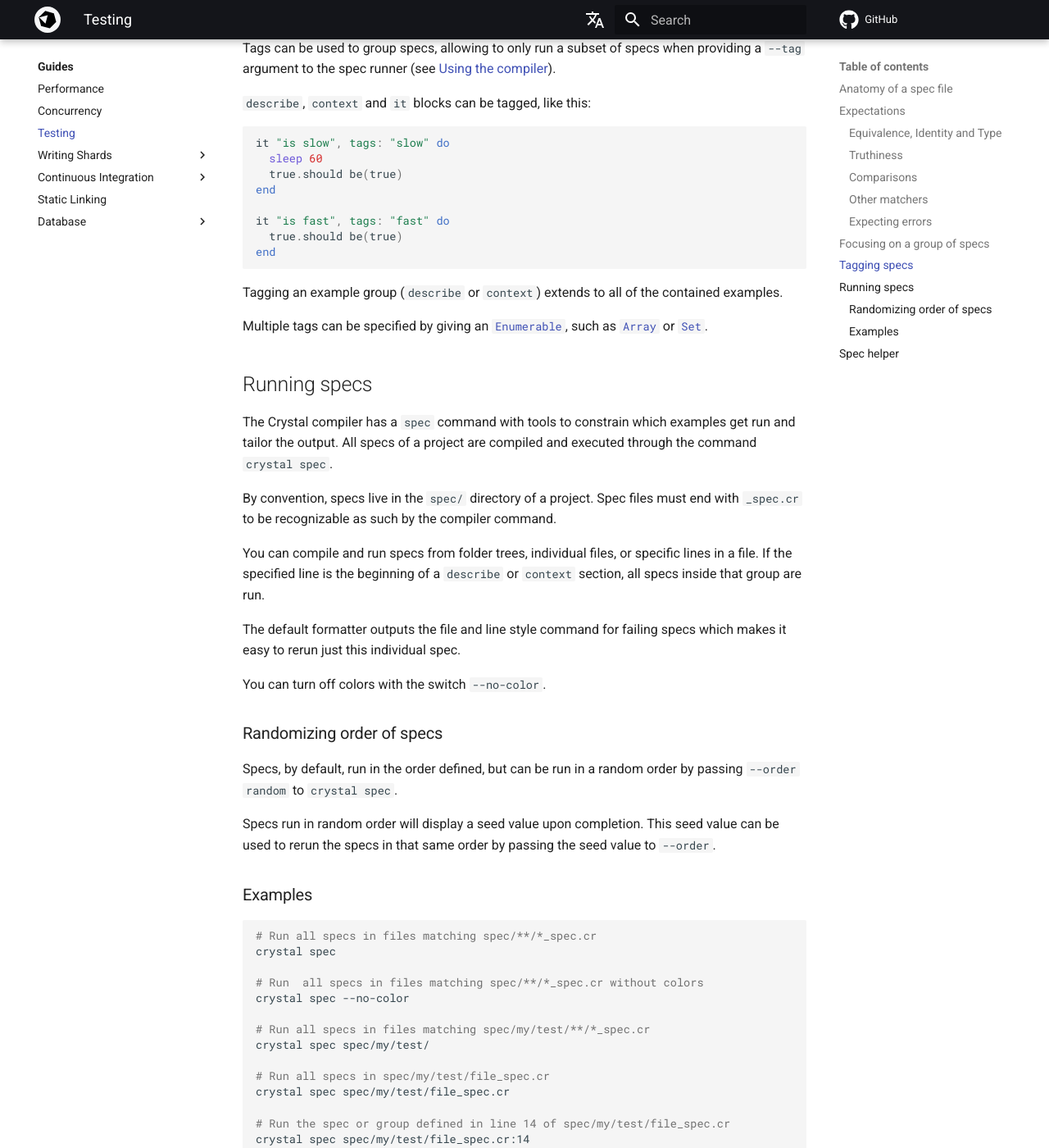
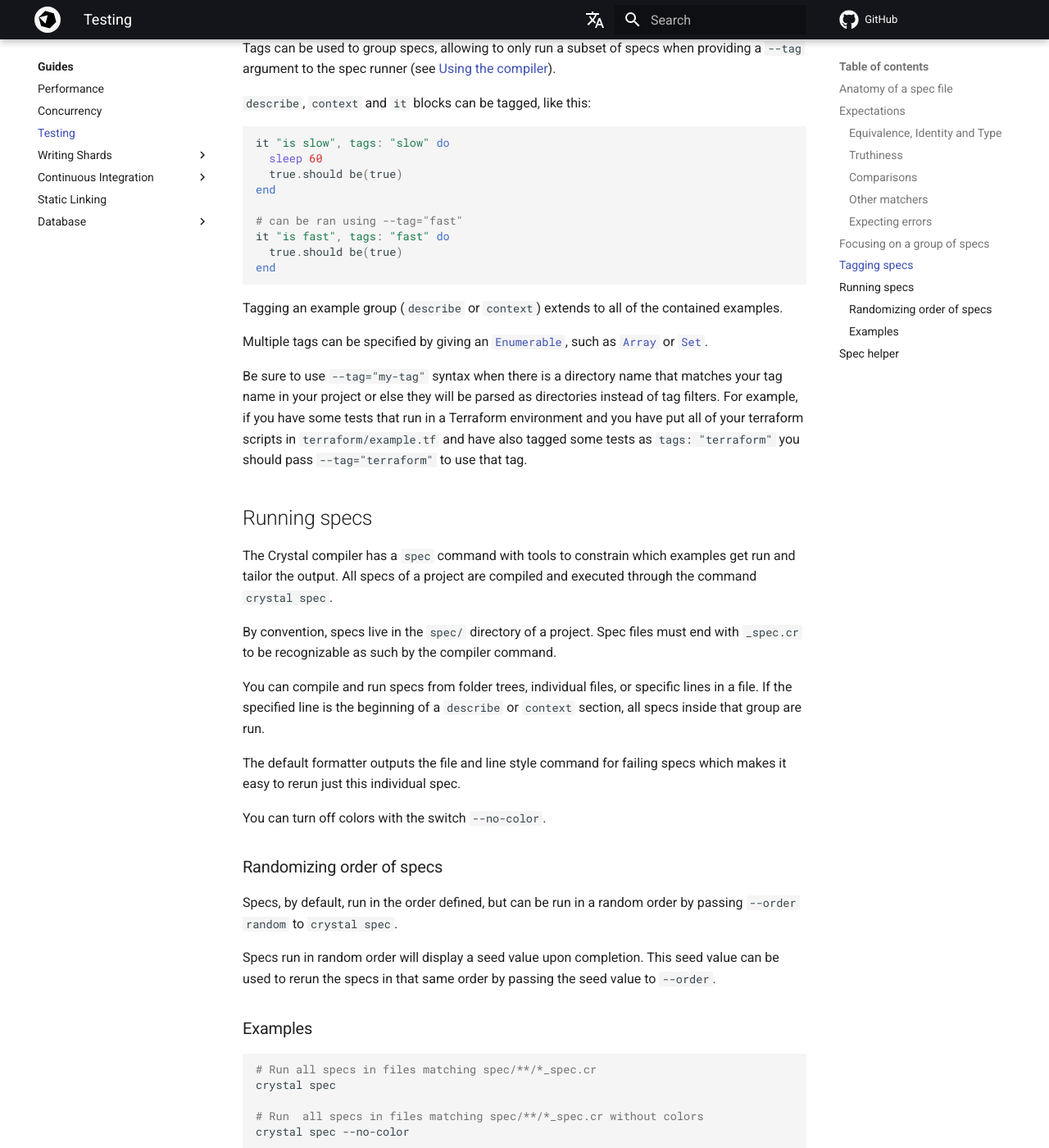
Before and after one commit to crystal-lang/crystal-book, an MkDocs documentation site: the page built from docs/guides/testing.md, in a window 1280 px wide and 1400 px high, scrolled down 3359 px. Shown: the whole window at 82% size. Built offline with MkDocs 1.6.1 and Material for MkDocs 9.7.7, drawn with Linux system fonts in a browser that asks for light colours; nearby versions of some CDN libraries; library files that are not in the unit come from our copies; comment, search, counter and statistics services are not loaded.

Commit message:
docs: explain dir and tag name conflict;

````diff
--- a/docs/guides/testing.md
+++ b/docs/guides/testing.md
@@ -137,6 +137,7 @@ it "is slow", tags: "slow" do
   true.should be(true)
 end
 
+# can be ran using --tag="fast"
 it "is fast", tags: "fast" do
   true.should be(true)
 end
@@ -145,6 +146,9 @@ end
 Tagging an example group (`describe` or `context`) extends to all of the contained examples.
 
 Multiple tags can be specified by giving an [`Enumerable`](https://crystal-lang.org/api/latest/Enumerable.html), such as [`Array`](https://crystal-lang.org/api/latest/Array.html) or [`Set`](https://crystal-lang.org/api/latest/Set.html).
+
+Be sure to use `--tag="my-tag"` syntax when there is a directory name that matches your tag name in your project or else they will be parsed as directories instead of tag filters.  For example, if you have some tests that run in a Terraform environment and you have put all of your terraform scripts in `terraform/example.tf` and have also tagged some tests as `tags: "terraform"`
+you should pass `--tag="terraform"` to use that tag.
 
 ## Running specs
 
@@ -183,10 +187,10 @@ crystal spec spec/my/test/file_spec.cr
 crystal spec spec/my/test/file_spec.cr:14
 
 # Run all specs tagged with "fast"
-crystal spec --tag 'fast'
+crystal spec --tag='fast'
 
 # Run all specs not tagged with "slow"
-crystal spec --tag '~slow'
+crystal spec --tag='~slow'
 ```
 
 ## Spec helper
````
